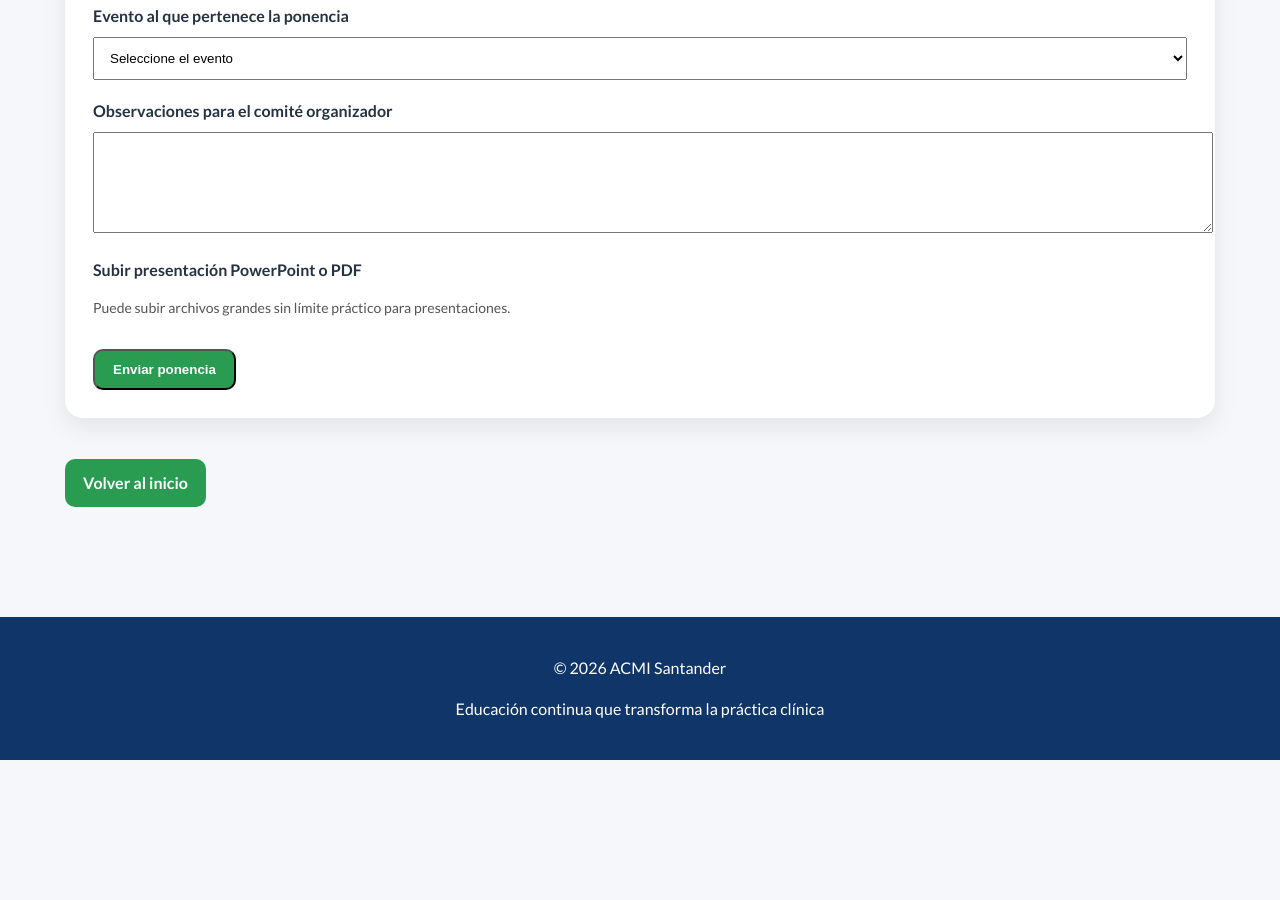
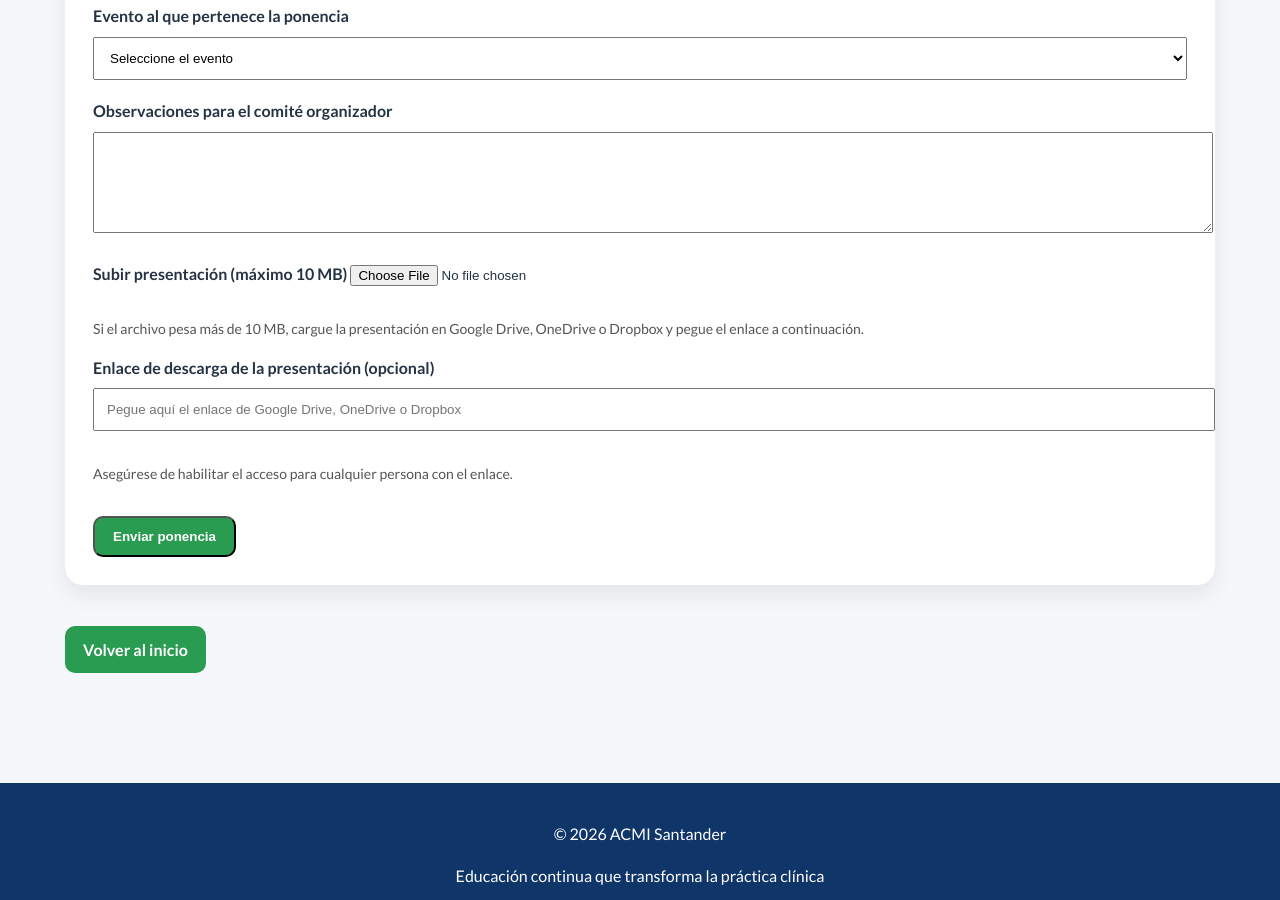
Before and after one commit to Acmisantander/Acmisantander, a Jekyll site: the page built from magazine/enviar-ponencias.html, in a window 1280 px wide and 900 px high, scrolled down 931 px. Built offline with Jekyll 4.4.1, drawn with Linux system fonts in a browser that asks for light colours; a script that is not in the unit is left out; before the commit the page ends 1691 px from its top, so only the background shows below that.

Commit message:
Update enviar-ponencias.html

```diff
--- a/magazine/enviar-ponencias.html
+++ b/magazine/enviar-ponencias.html
@@ -15,46 +15,56 @@
 (simposios, cursos, jornadas, talleres y otros eventos académicos).
 </p>
 
-<form action="https://submit-form.com/form_v1_zX1ZPGMfBKtZT0ktXDJcLpLW" method="POST">
+<form action="https://formsubmit.co/santanderacmi@gmail.com" method="POST" enctype="multipart/form-data">
 
-<input type="hidden" name="_redirect" value="https://acmisantander.github.io/Acmisantander/magazine/gracias-ponencia/">
+<input type="hidden" name="_subject" value="Nueva ponencia recibida — ACMI Santander">
+<input type="hidden" name="_captcha" value="false">
+<input type="hidden" name="_template" value="table">
+<input type="hidden" name="_next" value="https://acmisantander.github.io/Acmisantander/magazine/gracias-ponencia/">
+
+<input type="hidden" name="_autoresponse"
+value="Estimado(a) ponente: Hemos recibido su presentación para las actividades académicas de ACMI Santander. El Comité Organizador revisará el material enviado y se comunicará con usted en caso de requerir información adicional. Muchas gracias por su participación académica.">
 
 <label><strong>Nombre completo del ponente</strong></label>
-<input type="text" name="ponente" required style="width:100%; padding:12px; margin:8px 0 18px;">
+<input type="text" name="Ponente" required style="width:100%; padding:12px; margin:8px 0 18px;">
 
 <label><strong>Afiliación institucional</strong></label>
-<input type="text" name="afiliacion" required style="width:100%; padding:12px; margin:8px 0 18px;">
+<input type="text" name="Afiliacion" required style="width:100%; padding:12px; margin:8px 0 18px;">
 
 <label><strong>Correo electrónico</strong></label>
 <input type="email" name="email" required style="width:100%; padding:12px; margin:8px 0 18px;">
 
 <label><strong>Teléfono de contacto</strong></label>
-<input type="text" name="telefono" style="width:100%; padding:12px; margin:8px 0 18px;">
+<input type="text" name="Telefono" style="width:100%; padding:12px; margin:8px 0 18px;">
 
 <label><strong>Título de la ponencia</strong></label>
-<input type="text" name="titulo_ponencia" required style="width:100%; padding:12px; margin:8px 0 18px;">
+<input type="text" name="Titulo_de_la_ponencia" required style="width:100%; padding:12px; margin:8px 0 18px;">
 
 <label><strong>Evento al que pertenece la ponencia</strong></label>
-<select name="evento" required style="width:100%; padding:12px; margin:8px 0 18px;">
+<select name="Evento" required style="width:100%; padding:12px; margin:8px 0 18px;">
 <option value="">Seleccione el evento</option>
 <option>VI Simposio Regional ACMI San Gil Santander</option>
 </select>
 
 <label><strong>Observaciones para el comité organizador</strong></label>
-<textarea name="observaciones" rows="5" style="width:100%; padding:12px; margin:8px 0 18px;"></textarea>
+<textarea name="Observaciones" rows="5" style="width:100%; padding:12px; margin:8px 0 18px;"></textarea>
 
-<label><strong>Subir presentación PowerPoint o PDF</strong></label>
-
-<input
-type="hidden"
-role="uploadcare-uploader"
-name="archivo"
-data-public-key="demopublickey"
-data-clearable
-/>
+<label><strong>Subir presentación (máximo 10 MB)</strong></label>
+<input type="file" name="attachment" accept=".ppt,.pptx,.pdf" style="margin:8px 0 18px;">
 
 <p style="font-size:14px; color:#555;">
-Puede subir archivos grandes sin límite práctico para presentaciones.
+Si el archivo pesa más de 10 MB, cargue la presentación en Google Drive, OneDrive o Dropbox y pegue el enlace a continuación.
+</p>
+
+<label><strong>Enlace de descarga de la presentación (opcional)</strong></label>
+<input
+type="url"
+name="Enlace_presentacion"
+placeholder="Pegue aquí el enlace de Google Drive, OneDrive o Dropbox"
+style="width:100%; padding:12px; margin:8px 0 18px;">
+
+<p style="font-size:14px; color:#555;">
+Asegúrese de habilitar el acceso para cualquier persona con el enlace.
 </p>
 
 <button class="btn" type="submit">
```
Also changed, not shown: other parts of magazine/enviar-ponencias.html (+0 -6 lines).
